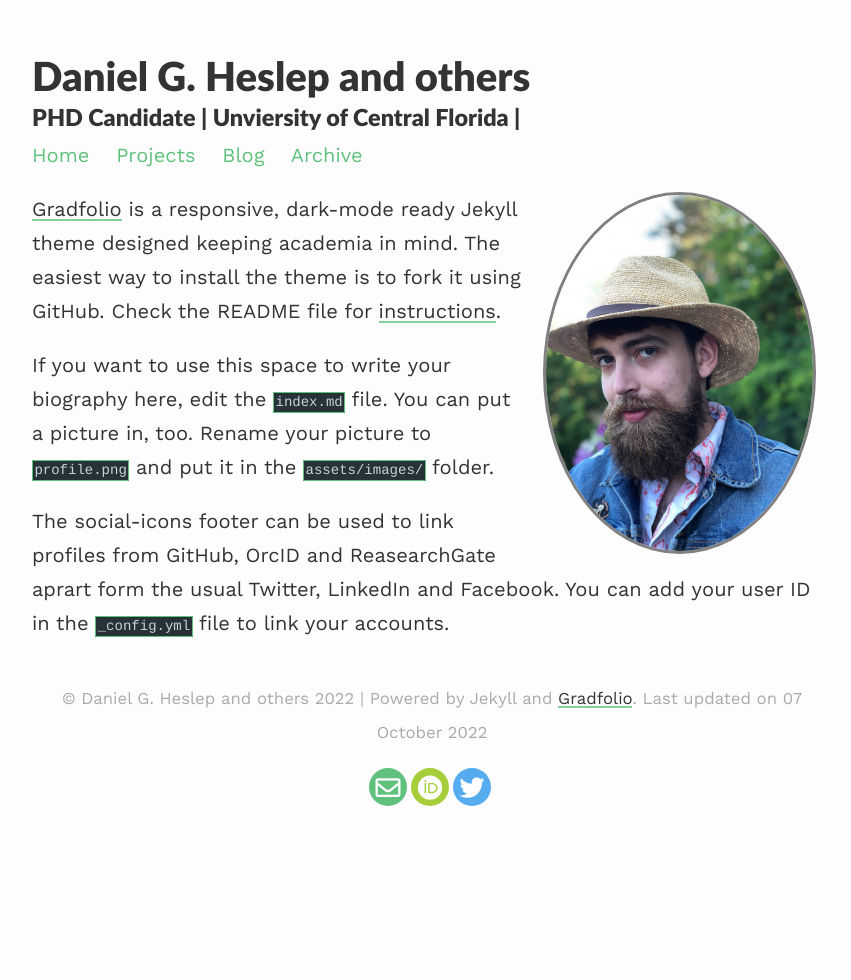
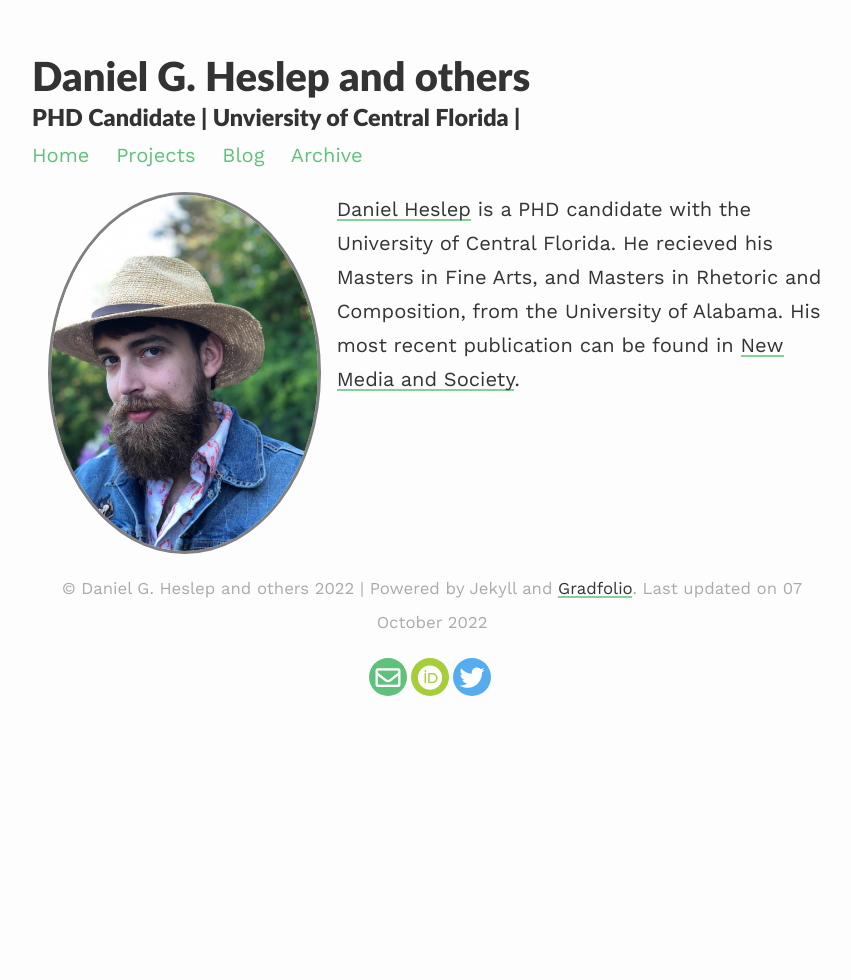
Before and after one commit to CreativeKenning/gradsitedemo, a Jekyll site: the page built from index.md, in a window 1280 px wide. Shown: the whole page, without its empty margins (208-1059 px from the left). Built offline with Jekyll 4.4.1, drawn with Linux system fonts in a browser that asks for light colours; nearby versions of some CDN libraries.

Commit message:
Added Bio and Profile Pic

```diff
--- a/index.md
+++ b/index.md
@@ -2,13 +2,9 @@
 layout: about
 permalink: /
 profile:
-  align: right
+  align: left
   image: profile.png
 published: true
 ---
 
-[Gradfolio](https://github.com/jitinnair1/gradfolio){:target="_blank"} is a responsive, dark-mode ready Jekyll theme designed keeping academia in mind. The easiest way to install the theme is to fork it using GitHub. Check the README file for [instructions](https://github.com/jitinnair1/gradfolio#installation){:target="_blank"}.
-
-If you want to use this space to write your biography here, edit the `index.md` file. You can put a picture in, too. Rename your picture to `profile.png` and put it in the `assets/images/` folder.
-
-The social-icons footer can be used to link profiles from GitHub, OrcID and ReasearchGate aprart form the usual Twitter, LinkedIn and Facebook. You can add your user ID in the `_config.yml` file to link your accounts.
+[Daniel Heslep](https://mobatta2.github.io/gradsitedemo/){:target="_blank"} is a PHD candidate with the University of Central Florida. He recieved his Masters in Fine Arts, and Masters in Rhetoric and Composition, from the University of Alabama. His most recent publication can be found in [New Media and Society](https://journals.sagepub.com/doi/abs/10.1177/14614448211062548){:target="_blank"}.
```
